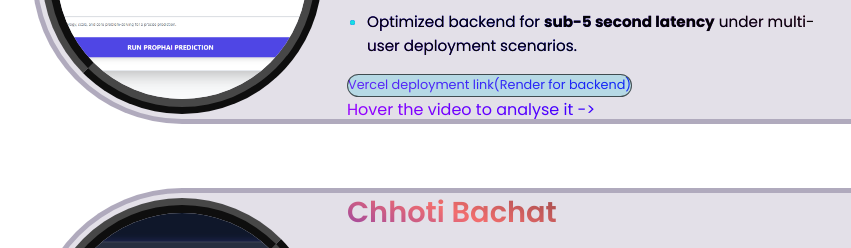
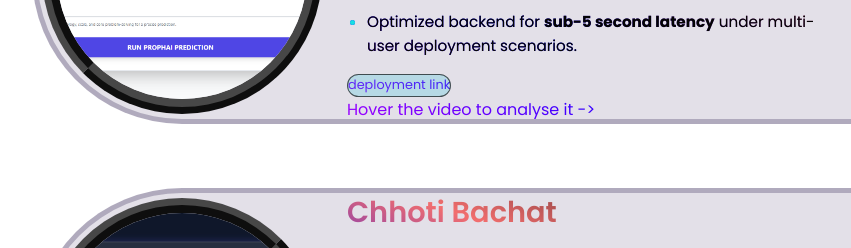
Before and after one commit to prakharpandey0212/portfolio-project, a plain HTML site: page index.html in a window 1280 px wide. Shown: the part 1284-1532 px from the top of the page, 96-947 px from the left. Drawn offline with nearby package versions, Linux system fonts and the light colour scheme.

Commit message:
Update deployment link in index.html

```diff
--- a/index.html
+++ b/index.html
@@ -116,7 +116,7 @@
                         <li>Optimized backend for <strong>sub-5 second latency</strong> under multi-user deployment scenarios.</li>
                     </ul>
                     <div class="project-links" style="margin-top: 10px;">
-                        <a href="https://prophai-frontend.vercel.app/" target="_blank" style="display: inline-block; padding: 0.5rem; border-radius: 50px; background-color: rgba(0, 188, 212, 0.2); color: #00bcd4; text-decoration: none; font-size: 0.8rem; margin-right: 10px;padding: 0;border: 1px solid rgba(0, 0, 0, 0.649);"> Vercel deployment link(Render for backend)</a>
+                        <a href="proph-ai.vercel.app" target="_blank" style="display: inline-block; padding: 0.5rem; border-radius: 50px; background-color: rgba(0, 188, 212, 0.2); color: #00bcd4; text-decoration: none; font-size: 0.8rem; margin-right: 10px;padding: 0;border: 1px solid rgba(0, 0, 0, 0.649);"> deployment link</a>
                         <!-- <a href="#backend-link" target="_blank" style="display: inline-block; padding: 0.5rem; border-radius: 50px; background-color: rgba(0, 188, 212, 0.2); color: #00bcd4; text-decoration: none; font-size: 0.8rem;padding: 0;border: 1px solid rgba(0, 0, 0, 0.649);">API Backend (Docs)</a> -->
                     </div>
                     Hover the video to analyse it ->
```
